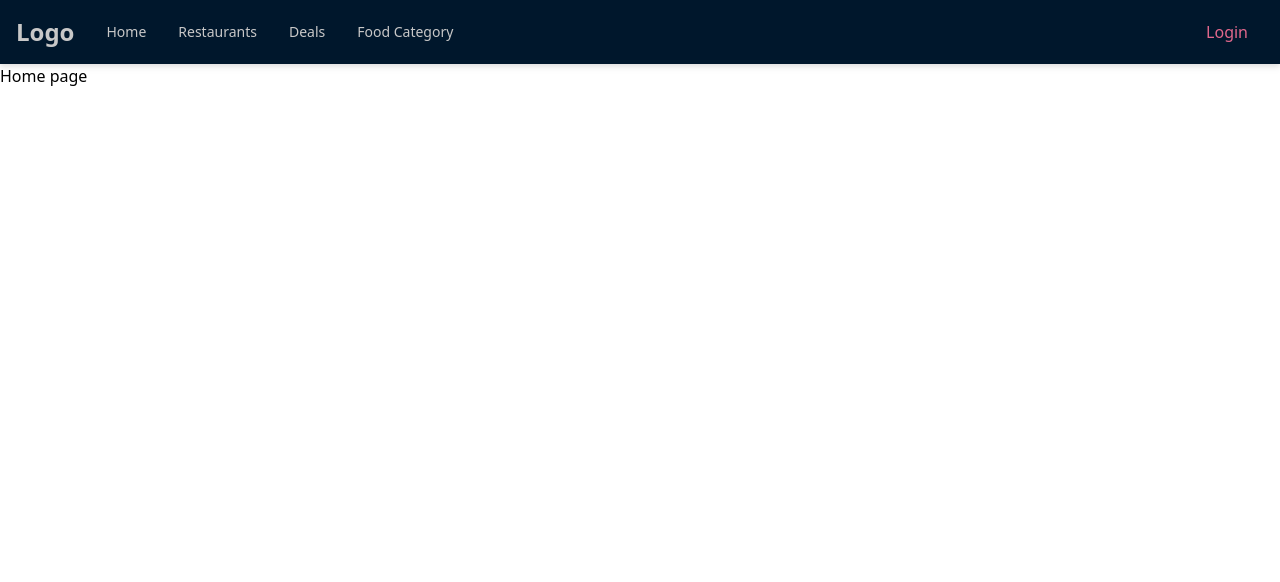
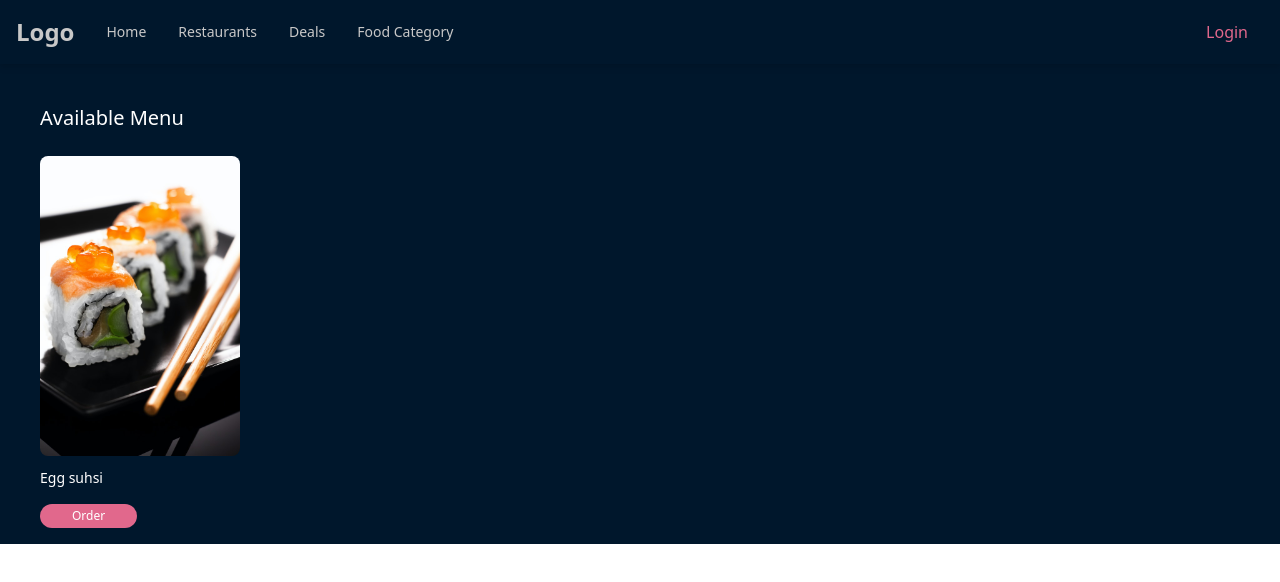
Before and after one commit to juniordevmyanmar/jdev-restaurant-frontend, a React (Create React App) app: page / in a window 1280 px wide. Shown: the top 582 px of the page. Built offline with nearby package versions, Linux system fonts and the light colour scheme.

Commit message:
menulist item fix

```diff
--- a/src/assets/App.css
+++ b/src/assets/App.css
@@ -1,10 +1,3 @@
 @tailwind base;
 @tailwind components;
 @tailwind utilities;
-
-
-/* colors */
-:root {
-    --bg-color: #00172C;
-    --primary-color: #E1688C;
-}
--- a/src/features/menuList/ui/MenuList.tsx
+++ b/src/features/menuList/ui/MenuList.tsx
@@ -1,27 +1,31 @@
-import "./index.css";
-
+type Menu = {
+  id: number;
+  menu_name: string;
+  menu_image: string;
+};
 type MenuListProps = {
-  menus: { id: number; menu_name: string; menu_image: string }[];
+  menus: Menu[];
 };
 
 const MenuList = ({ menus }: MenuListProps) => {
   return (
-    <div className="menulist-container text-white pt-10 pl-10">
+    <div className="bg-primary text-white pt-10 pl-10">
       <h2 className="mb-6 text-xl">Available Menu</h2>
       <div className="overflow-x-scroll flex gap-x-4 sm:gap-x-10 pb-4">
-        {menus.length > 0 &&
+        {Array.isArray(menus) &&
+          menus.length > 0 &&
           menus.map((menu) => {
             return (
               <div className="menu-box" key={menu.id}>
                 <div className="w-[200px] h-[200px] sm:h-[300px] mb-3">
                   <img
                     src={menu.menu_image}
-                    alt=""
+                    alt={menu.menu_name}
                     className="w-full h-full object-cover rounded-lg menu-box--img"
                   />
                 </div>
                 <h3 className="text-sm">{menu.menu_name}</h3>
-                <button className="text-xs rounded-full py-1 mt-4 px-8 btn-order">
+                <button className="text-xs rounded-full py-1 mt-4 px-8 bg-secondary">
                   Order
                 </button>
               </div>
--- a/src/pages/HomePage.tsx
+++ b/src/pages/HomePage.tsx
@@ -1,5 +1,9 @@
+import MenuList from "../features/menuList/ui/MenuList";
+import menuItem1 from "../assets/media/menu-item-1.jpg";
+
 const HomePage = () => {
-  return <h1>Home page</h1>;
+  const menus = [{ id: 1, menu_image: menuItem1, menu_name: "Egg suhsi" }];
+  return <MenuList menus={menus} />;
 };
 
 export default HomePage;
--- a/src/slices/loginSlice.ts
+++ b/src/slices/loginSlice.ts
@@ -27,7 +27,7 @@ export const userLogin = createAsyncThunk(
   async (loignUser: loginUser, { rejectWithValue }) => {
     try {
       const { data } = await axios.post(
-        `${process.env.REACT_APP_LOGIN_URL}`,
+        `${process.env.REACT_APP_LOGIN_URL}/login`,
         loignUser
       );
       localStorage.setItem("userToken", JSON.stringify(data.data.token));
```
Also changed, not shown: src/features/menuList/ui/index.css (deleted, +0 -8 lines), 1 other file (tests, documents, lock files or other folders).
